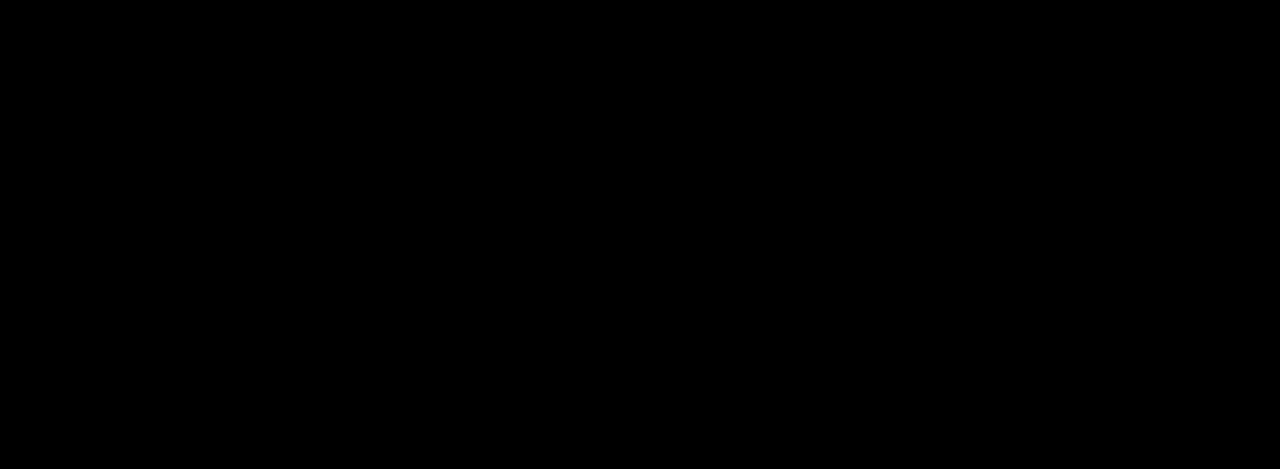
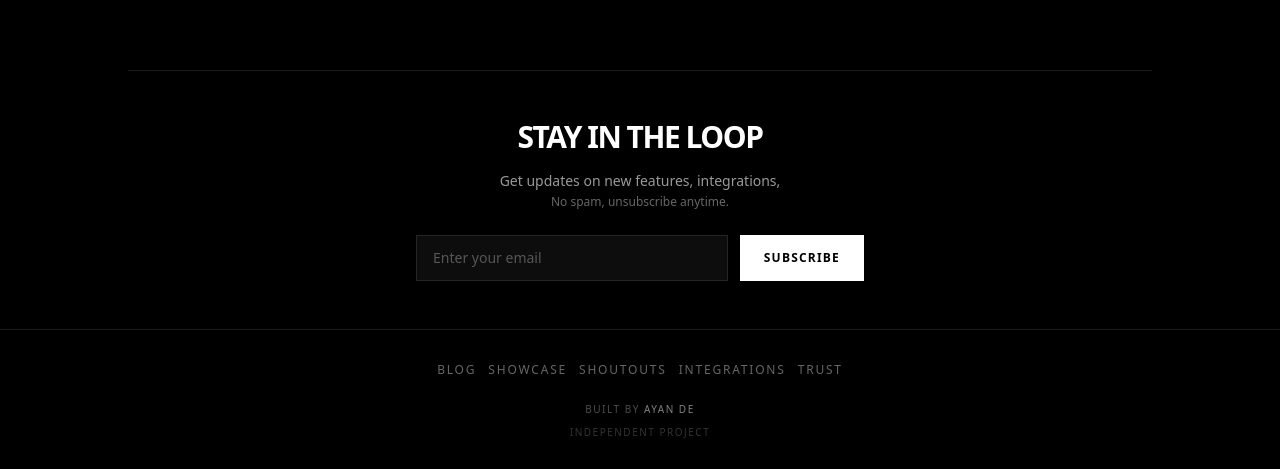
Before and after one commit to ayan-de/clawdbotClone, a Next.js app in the folder apps/web/: page / in a window 1280 px wide. Shown: the part 926-1395 px from the top of the page. Before the commit the page ends 996 px from the top, so only its background shows below. Built offline with nearby package versions, Linux system fonts and the light colour scheme; no server answers.

Commit message:
feat: Add Footer and Newsletter components to the homepage.

```diff
--- /dev/null
+++ b/apps/web/app/components/Footer.tsx
@@ -0,0 +1,53 @@
+import Link from "next/link";
+
+const links = [
+  { label: "Blog", href: "#" },
+  { label: "Showcase", href: "#" },
+  { label: "Shoutouts", href: "#" },
+  { label: "Integrations", href: "#" },
+  { label: "Trust", href: "#" },
+];
+
+export default function Footer() {
+  return (
+    <footer className="relative z-20 border-t border-white/10 bg-black/50 backdrop-blur-sm">
+      <div className="max-w-5xl mx-auto px-4 py-8">
+        {/* Links Row */}
+        <div className="flex flex-wrap justify-center gap-3 mb-6">
+          {links.map((link) => (
+            <div key={link.label} className="flex items-center">
+              <Link
+                href={link.href}
+                className="text-xs text-white/40 hover:text-white transition-colors uppercase tracking-[0.15em]"
+              >
+                {link.label}
+              </Link>
+            </div>
+          ))}
+        </div>
+
+        {/* Built By */}
+        <div className="flex justify-center mb-2">
+          <span className="text-[10px] text-white/30 uppercase tracking-[0.15em]">
+            Built by{" "}
+            <Link
+              href="https://github.com/ayan-de"
+              target="_blank"
+              rel="noopener noreferrer"
+              className="text-white/50 hover:text-white transition-colors"
+            >
+              Ayan De
+            </Link>
+          </span>
+        </div>
+
+        {/* Independent Project */}
+        <div className="flex justify-center">
+          <span className="text-[10px] text-white/20 uppercase tracking-[0.15em]">
+            Independent project
+          </span>
+        </div>
+      </div>
+    </footer>
+  );
+}
--- /dev/null
+++ b/apps/web/app/components/Newsletter.tsx
@@ -0,0 +1,48 @@
+import { useState } from "react";
+
+export default function Newsletter() {
+  const [email, setEmail] = useState("");
+  const [isSubscribed, setIsSubscribed] = useState(false);
+
+  const handleSubscribe = (e: React.FormEvent) => {
+    e.preventDefault();
+    // Handle subscription logic here
+    if (email) {
+      setIsSubscribed(true);
+      setTimeout(() => setIsSubscribed(false), 3000);
+    }
+  };
+
+  return (
+    <div className="max-w-5xl mx-auto px-4 py-12 border-t border-white/10 bg-black/30 backdrop-blur-sm">
+      <div className="text-center space-y-4">
+        <h2 className="text-2xl md:text-3xl font-bold text-white tracking-tighter uppercase">
+          Stay in the Loop
+        </h2>
+        <p className="text-sm text-white/60 max-w-md mx-auto">
+          Get updates on new features, integrations,<br />
+          <span className="text-white/40 text-xs">No spam, unsubscribe anytime.</span>
+        </p>
+
+        <form onSubmit={handleSubscribe} className="mt-6 max-w-md mx-auto">
+          <div className="flex flex-col sm:flex-row gap-3">
+            <input
+              type="email"
+              placeholder="Enter your email"
+              value={email}
+              onChange={(e) => setEmail(e.target.value)}
+              className="flex-1 px-4 py-3 bg-white/5 border border-white/10 text-white placeholder:text-white/30 text-sm focus:outline-none focus:border-white/30 transition-colors"
+              required
+            />
+            <button
+              type="submit"
+              className="px-6 py-3 bg-white text-black text-xs font-bold uppercase tracking-widest hover:bg-white/80 transition-all active:scale-95 whitespace-nowrap"
+            >
+              {isSubscribed ? "Subscribed!" : "Subscribe"}
+            </button>
+          </div>
+        </form>
+      </div>
+    </div>
+  );
+}
--- a/apps/web/app/page.tsx
+++ b/apps/web/app/page.tsx
@@ -4,6 +4,8 @@ import { useState, useEffect } from "react";
 
 import Header from "./components/Header";
 import OrbitSystem from "./components/OrbitSystem";
+import Footer from "./components/Footer";
+import Newsletter from "./components/Newsletter";
 
 export default function Home() {
   const [copied, setCopied] = useState(false);
@@ -139,6 +141,12 @@ export default function Home() {
         </div>
 
       </main>
+
+      {/* Newsletter */}
+      <Newsletter />
+
+      {/* Footer */}
+      <Footer />
     </div>
   );
 }
```
